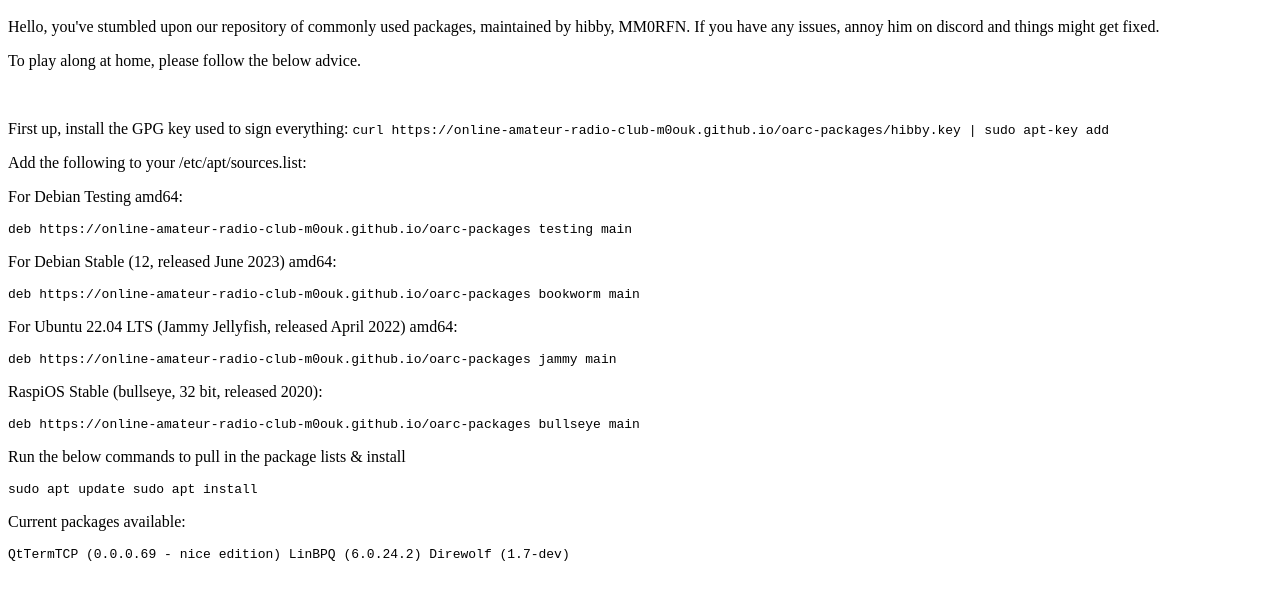
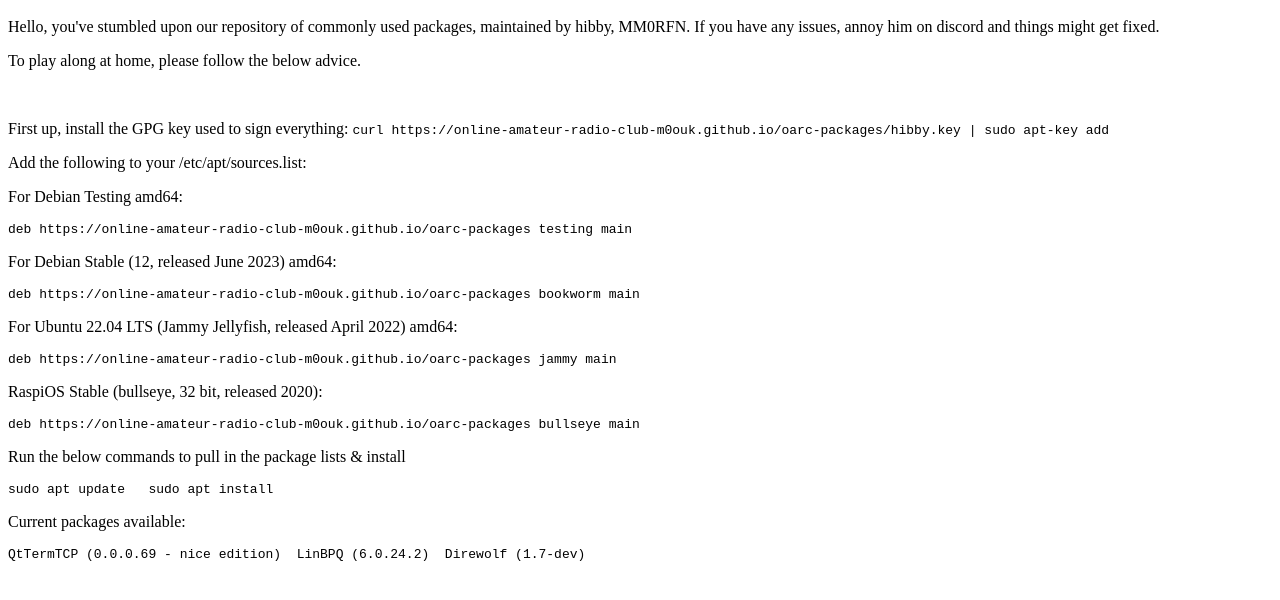
Before and after one commit to Online-Amateur-Radio-Club-M0OUK/oarc-packages, a plain HTML site: page index.html in a window 1280 px wide. Shown: the part 48-648 px from the top of the page. Drawn offline with Linux system fonts and the light colour scheme.

Commit message:
readability updates

```diff
--- a/index.html
+++ b/index.html
@@ -19,12 +19,12 @@
 	<code> deb https://online-amateur-radio-club-m0ouk.github.io/oarc-packages bullseye main</code>
 	<br />
 	<p>Run the below commands to pull in the package lists & install <p>
-	<code> sudo apt update
+	<code> sudo apt update &nbsp;
 	sudo apt install <pick from below packages> </code>
 
 	<p> Current packages available: </p>
-	<code> QtTermTCP (0.0.0.69 - nice edition)
-	LinBPQ (6.0.24.2)
+	<code> QtTermTCP (0.0.0.69 - nice edition)&nbsp;
+	LinBPQ (6.0.24.2)&nbsp;
 	Direwolf (1.7-dev) </code>
 	</body>
 </html>
```
